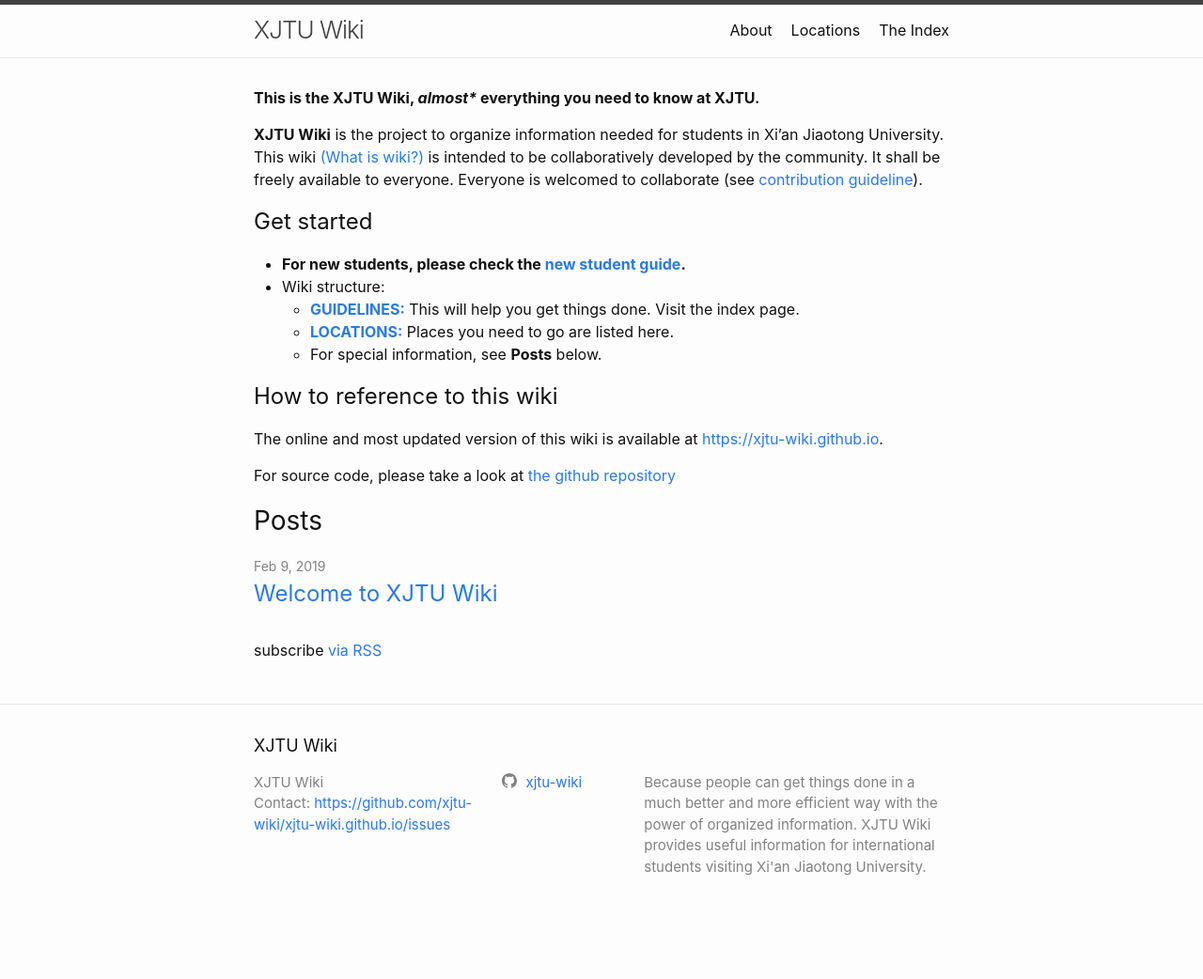
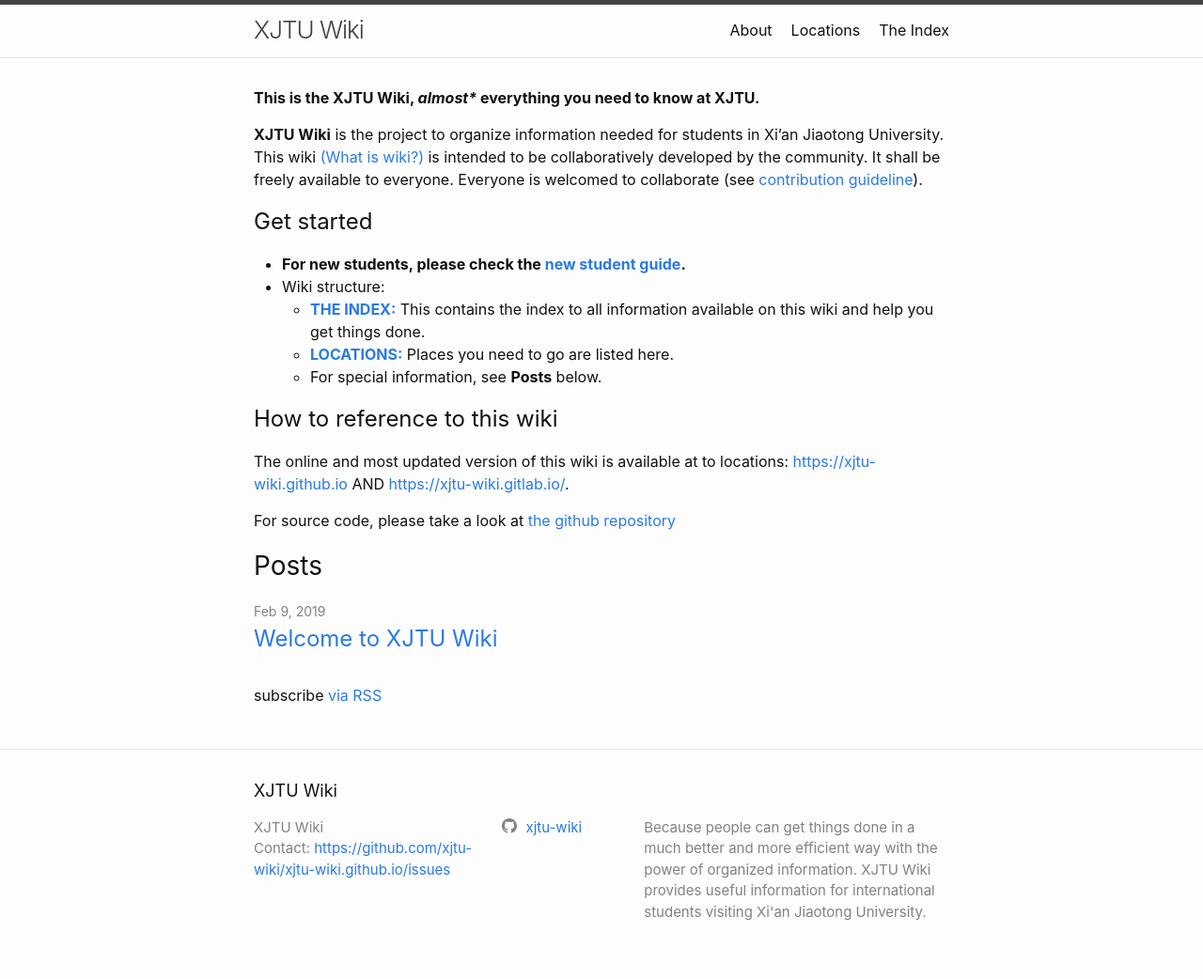
Before and after one commit to xjtu-wiki/xjtu-wiki.github.io, a Jekyll site: the page built from index.md, in a window 1280 px wide. Shown: the whole page at 94% size. Built offline with Jekyll 4.4.1, drawn with Linux system fonts in a browser that asks for light colours; comment, search, counter and statistics services are not loaded; before the commit the page ends 994 px from its top, so only the background shows below that.

Commit message:
Update index and add gitlab mirror link

```diff
--- a/index.md
+++ b/index.md
@@ -8,11 +8,11 @@
 ## Get started
 * **For new students, please check the [new student guide](/guidelines/new-comers).**
 * Wiki structure:
-  * [**GUIDELINES:**](/the-index) This will help you get things done. Visit the index page.
+  * [**THE INDEX:**](/the-index) This contains the index to all information available on this wiki and help you get things done.
   * [**LOCATIONS:**](/locations) Places you need to go are listed here.
   * For special information, see **Posts** below.
 
 ## How to reference to this wiki
-The online and most updated version of this wiki is available at [https://xjtu-wiki.github.io](https://xjtu-wiki.github.io).
+The online and most updated version of this wiki is available at to locations: [https://xjtu-wiki.github.io](https://xjtu-wiki.github.io) AND [https://xjtu-wiki.gitlab.io/](https://xjtu-wiki.gitlab.io/).
 
 For source code, please take a look at [the github repository](https://github.com/xjtu-wiki/xjtu-wiki.github.io)
```
